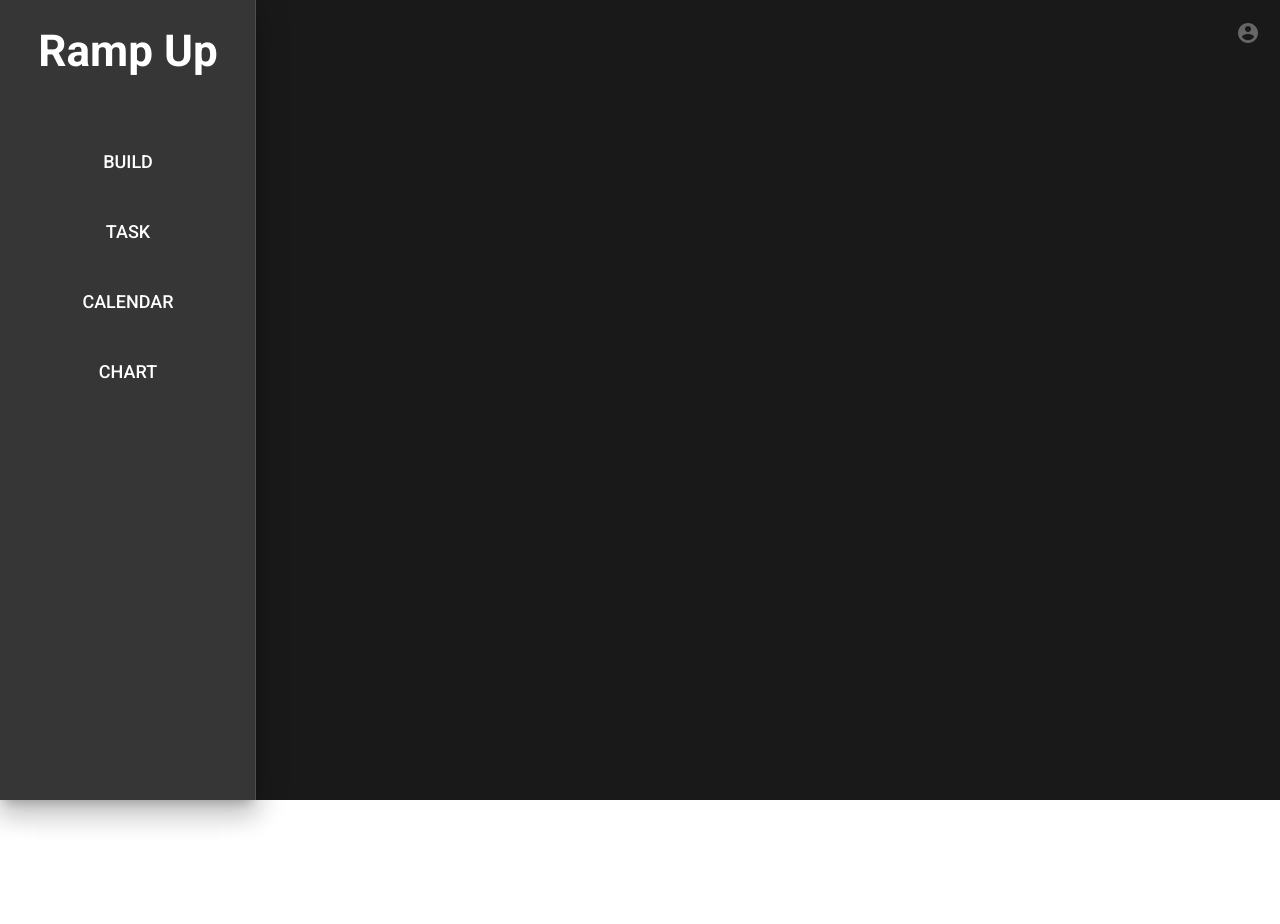
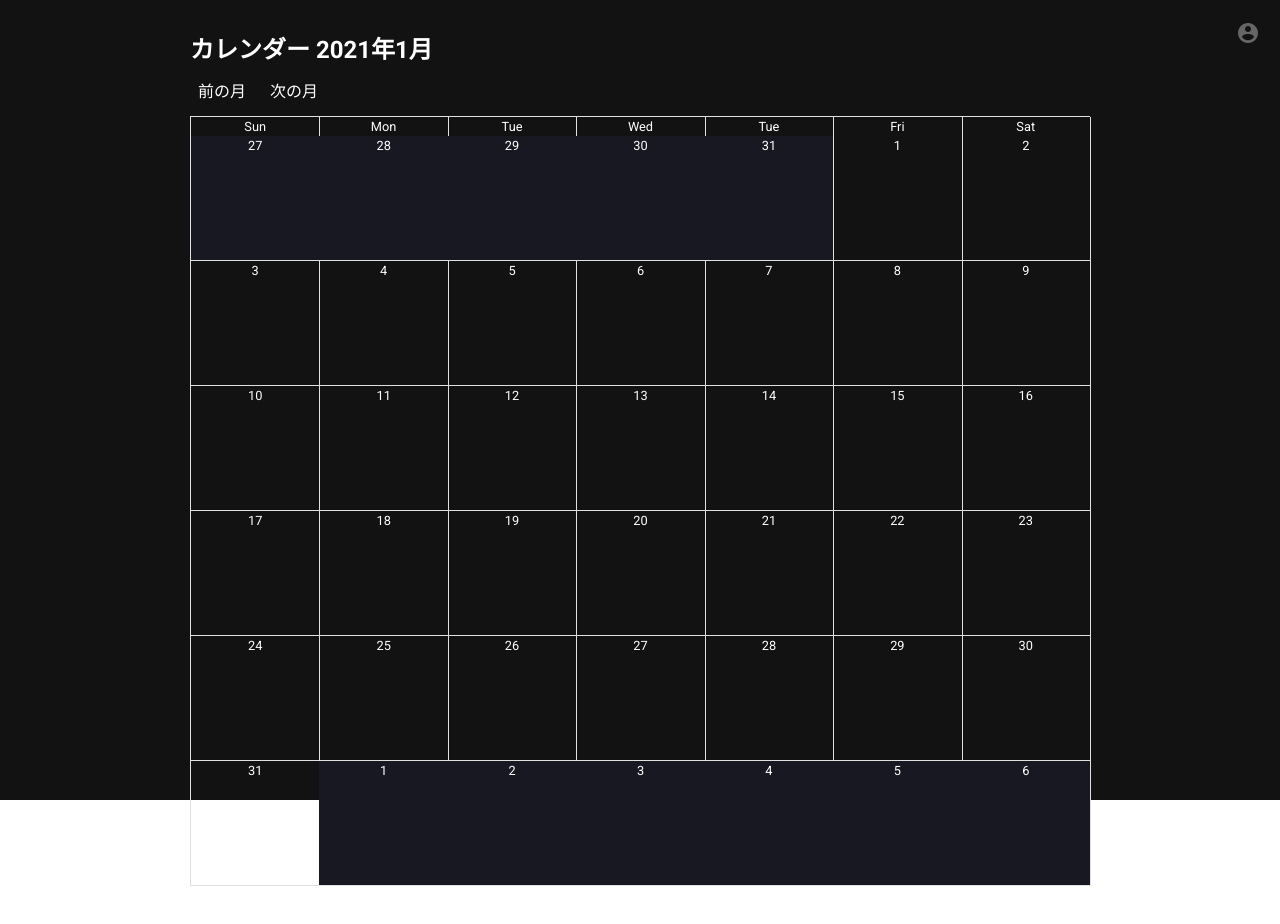
Before and after one commit to Kenchiki-chiki/ramp-up-front, a Nuxt app: page /calendar in a window 1280 px wide. Shown: the top 924 px of the page. Before the commit the page ends 824 px from the top, so only its background shows below. Built offline with nearby package versions, Linux system fonts and the light colour scheme.

Commit message:
カレンダーの表示

```diff
--- a/package.json
+++ b/package.json
@@ -12,6 +12,7 @@
   "dependencies": {
     "@nuxtjs/auth": "^4.9.1",
     "@nuxtjs/axios": "^5.12.2",
+    "@nuxtjs/moment": "^1.6.1",
     "chart.js": "^2.9.4",
     "core-js": "^3.6.5",
     "nuxt": "^2.14.6",
--- a/pages/calendar.vue
+++ b/pages/calendar.vue
@@ -1,22 +1,182 @@
 <template>
-  <div class="comment">
-    <navbar/>
+  <div>
+    <div class="">
+      <div class="content">
+        <h2>カレンダー {{ displayMonth }}</h2>
+        <div class="button-area">
+          <button @click="prevMonth" class="button">前の月</button>
+          <button @click="nextMonth" class="button">次の月</button>
+        </div>
+        <div class="calendar">
+          <div class="calendar-weekly">
+            <div
+              class="calendar-youbi"
+              v-for="n in 7"
+              :key="n"
+            >
+              {{ youbi(n-1) }}
+
+            </div>
+          </div>
+
+          <div
+            class="calendar-weekly"
+            v-for="(week, index) in calendars"
+            :key="index"
+          >
+            <div
+                class="calendar-daily"
+                :class="{outside: currentMonth !== day.month}"
+                v-for="(day, index) in week"
+                :key="index"
+              >
+              <div class="calendar-day" @click="fetchThatDayStudyTimes">
+                <!-- <button class="calendar-day" @click="fetchThatDayStudyTimes"> -->
+                  {{ day.day }}
+                <!-- </button> -->
+
+              </div>
+            </div>
+
+          </div>
+        </div>
+        <button class="calendar-day" @click="fetchThatDayStudyTimes">fetchThatDayStudyTimes</button>
+      </div>
+
+
+    </div>
+
     <account/>
-    <div>◯年◯月</div>
+
   </div>
 </template>
 
 <script>
+import moment from "moment"
 import Navbar from '~/components/navbar.vue'
 import Account from '~/components/account_icon.vue'
 export default {
+  data() {
+    return {
+      currentDate: moment(),
+      // displayMonth: displayDate()
+      current: 0,
+    }
+  },
   components: {
     Navbar,
     Account
-  }
+  },
+  computed: {
+    calendars() {
+      return this.getCalendar()
+    },
+    displayMonth(){
+      return this.currentDate.format('YYYY[年]M[月]')
+    },
+    currentMonth() {
+      return this.currentDate.format('YYYY-MM')
+    }
+  },
+  methods: {
+    getStartDate() {
+      let date = moment(this.currentDate)
+      date.startOf("month")
+      const youbiNum = date.day();
+      return date.subtract(youbiNum, "days")
+    },
+    getEndDate() {
+      let date = moment(this.currentDate)
+      date.endOf("month")
+      const youbiNum = date.day()
+      return date.add(6- youbiNum, "days")
+    },
+    getCalendar() {
+      let startDate = this.getStartDate();
+      const endDate = this.getEndDate();
+      const weekNumber = Math.ceil(endDate.diff(startDate, "days") / 7);
+
+      let calendars = [];
+      let calendarDate = this.getStartDate();
+
+      for (let week = 0; week < weekNumber; week++) {
+        let weekRow = [];
+        for (let day = 0;  day < 7; day++) {
+          weekRow.push({
+            day: calendarDate.get("date"),
+            month: calendarDate.format("YYYY-MM"),//追加
+          });
+          calendarDate.add(1, "days");
+        }
+        calendars.push(weekRow);
+      }
+     return calendars;
+    },
+    nextMonth() {
+      this.currentDate = moment(this.currentDate).add(1, "month")
+    },
+    prevMonth() {
+      this.currentDate = moment(this.currentDate).subtract(1, "month")
+    },
+    youbi(dayIndex) {
+      const week = ["Sun", "Mon", "Tue", "Wed", "Tue", "Fri", "Sat"]
+      return week[dayIndex]
+    },
+
+    async fetchThatDayStudyTimes() {
+      console.log('===1===')
+      await this.$store.dispatch('calendar/fetchThatDayStudyTimes')
+      this.$router.push('/that_day_study_time')
+    }
+},
+  // mounted() {
+  //   console.log(this.getCalendar())
+  // }
 }
 </script>
 
 <style>
+  .content{
+  margin:2em auto;
+  width:900px;
+}
+.button-area{
+  margin:0.5em 0;
+}
+.button{
+  padding:4px 8px;
+  margin-right:8px;
+}
+.calendar{
+  max-width:900px;
+  border-top:1px solid #E0E0E0;
+  font-size:0.8em;
+}
+.calendar-weekly{
+  display:flex;
+  border-left:1px solid #E0E0E0;
+  /* background-color: black; */
+}
+.calendar-daily{
+  flex:1;
+  min-height:125px;
+  border-right:1px solid #E0E0E0;
+  border-bottom:1px solid #E0E0E0;
+  margin-right:-1px;
+}
+.calendar-day{
+  text-align: center;
+  cursor: pointer;
+}
 
+.calendar-youbi{
+  flex:1;
+  border-right:1px solid #E0E0E0;
+  margin-right:-1px;
+  text-align:center;
+}
+
+.outside {
+  background-color: #181823;
+}
 </style>
--- /dev/null
+++ b/pages/that_day_study_time.vue
@@ -0,0 +1,113 @@
+<template>
+  <div>
+    <div class="comment">
+
+      <div>◯月◯日の学習時間は</div>
+
+      <v-container>
+        <v-row>
+          <v-col class="study-time-col">
+
+            <v-card width="300px" class="card">
+            <v-card-text class="study-time-card" cols="12" sm="6" md="4">
+
+              <v-responsive
+                max-width="400"
+                class="study-time-wrapper"
+              >
+              <div class="study-time-wrapper">
+
+                <p id="study-time">{{ thatDayTotalStudyTimes }} 時間</p>
+
+              </div>
+              </v-responsive>
+
+            </v-card-text>
+
+          </v-card>
+          </v-col>
+        </v-row>
+      </v-container>
+      <v-card-actions>
+
+      </v-card-actions>
+
+      </div>
+
+
+
+    <account/>
+
+  </div>
+</template>
+
+<script>
+import { mapGetters } from 'vuex'
+import Navbar from '~/components/navbar.vue'
+import Account from '~/components/account_icon.vue'
+export default {
+  middleware({ store, redirect }) {
+    if(!store.$auth.loggedIn) {
+      redirect('/login');
+    }
+  },
+  data() {
+    return {
+
+    }
+  },
+  components: {
+    Navbar,
+    Account,
+  },
+  computed: {
+    ...mapGetters({
+      thatDayTotalStudyTimes: 'calendar/thatDayStudyTimes'
+    })
+  },
+  // created() {
+  //   this.fetchStudyTimes()
+  // },
+  // methods: {
+  //   async fetchStudyTimes() {
+  //     await this.$store.dispatch('calendar/fetchThatDayStudyTimes')
+  //   },
+  // }
+}
+</script>
+
+<style>
+  .comment {
+    z-index: 10;
+    font-size: 30px;
+    position: absolute;
+    top: 50px;
+    right: 0px;
+    left: 0px;
+    margin: auto;
+    width: 100%;
+    height: 105px;
+    letter-spacing: 0.05em;
+  }
+
+  .container {
+    display: flex;
+    justify-content: center;
+    margin: 70px auto;
+  }
+
+  .study-time-col {
+    display: flex;
+    justify-content: center;
+  }
+
+  /* .study-time-card {
+    height: 60px;
+  } */
+
+  #study-time {
+    margin: 0;
+    font-size: 24px;
+  }
+
+</style>
--- /dev/null
+++ b/store/calendar.js
@@ -0,0 +1,43 @@
+export const state = () => ({
+  thatDayTotalStudyTimes: []
+})
+
+export const actions = {
+  async fetchThatDayStudyTimes({ commit }) {
+    console.log('===2===')
+    const res = await this.$axios.$get('/api/v1/calendars', {
+      headers: {
+        'access-token': localStorage.getItem('access-token'),
+        uid: localStorage.getItem('uid'),
+        client: localStorage.getItem('client'),
+      },
+    })
+    console.log('===3===')
+    console.log(res)
+    commit('fetchThatDayStudyTimes', res)
+  }
+}
+
+export const mutations = {
+  fetchThatDayStudyTimes(state, payload) {
+    state.thatDayTotalStudyTimes = [0]
+    console.log('===4===')
+    console.log(payload)
+    const thatDayStudyTimes = state.thatDayTotalStudyTimes.concat(payload)
+    console.log(thatDayStudyTimes)
+    const thatDayTotalStudyTimes = thatDayStudyTimes.reduce(function(sum, element) {
+      return sum + element
+    })
+    state.thatDayTotalStudyTimes = thatDayTotalStudyTimes
+    console.log(state.thatDayTotalStudyTimes)
+    console.log('===5===')
+  }
+}
+
+export const getters = {
+  thatDayStudyTimes(state) {
+    console.log('===getters===')
+    console.log(state.thatDayTotalStudyTimes)
+    return state.thatDayTotalStudyTimes
+  }
+}
```
Also changed, not shown: 1 other file (tests, documents, lock files or other folders).
